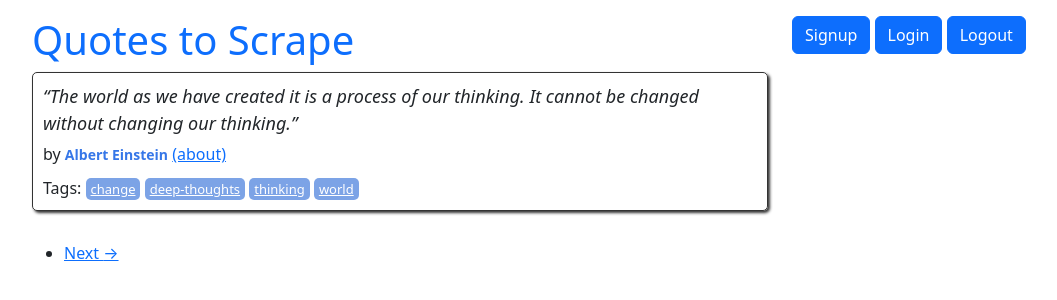
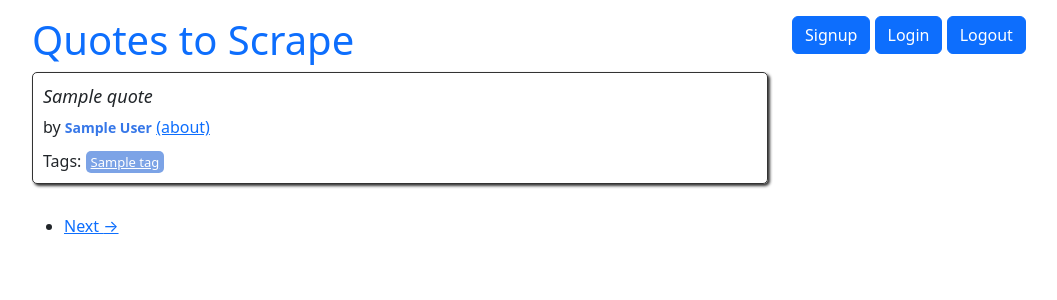
Before and after one commit to Roman-K26/goit_homework_M2T10_V3, a Django app: page / in a window 1280 px wide. Shown: the top 300 px of the page, without its empty margins (50-1107 px from the left). Run offline with Django 5.2, Linux system fonts and the light colour scheme; tables that the repository leaves empty hold one stand-in row (values such as "Sample post"); a database or web service that is not in the repository returns one stand-in record (values such as "Sample title").

Commit message:
Commit 3

```diff
--- a/hw_project/quotes/templates/quotes/index.html
+++ b/hw_project/quotes/templates/quotes/index.html
@@ -5,27 +5,21 @@
 
 <div class="row">
     <div class="col-md-8">
-
+        {% for quote in quotes %}
         <div class="quote" itemscope="" itemtype="http://schema.org/CreativeWork">
-        <span class="text" itemprop="text">“The world as we have created it is a process of our thinking. It cannot be changed without changing our thinking.”</span>
-        <span>by <small class="author" itemprop="author">Albert Einstein</small>
-        <a href="/author/Albert-Einstein">(about)</a>
+            <span class="text" itemprop="text">{{quote.quote}}</span>
+            <span>by <small class="author" itemprop="author">{{quote.author}}</small>
+        <a href="/author/{{quote.author}}">(about)</a>
         </span>
             <div class="tags">
                 Tags:
-            <meta class="keywords" itemprop="keywords" content="change,deep-thoughts,thinking,world">
-
-            <a class="tag" href="/tag/change/page/1/">change</a>
-
-            <a class="tag" href="/tag/deep-thoughts/page/1/">deep-thoughts</a>
-
-            <a class="tag" href="/tag/thinking/page/1/">thinking</a>
-
-            <a class="tag" href="/tag/world/page/1/">world</a>
-
+                {% for tag in quote.tags %}
+                <a class="tag" href="/tag/{{tag}}">{{tag}}</a>
+                {% endfor %}
             </div>
         </div>
 
+        {% endfor %}
         <nav>
             <ul class="pager">
 
--- /dev/null
+++ b/hw_project/quotes/utils.py
@@ -0,0 +1,8 @@
+from pymongo import MongoClient
+
+def get_mongodb():
+    client = MongoClient("mongodb://localhost")
+
+    db = client.hw
+
+    return db
--- a/hw_project/quotes/views.py
+++ b/hw_project/quotes/views.py
@@ -1,5 +1,9 @@
 from django.shortcuts import render
+
+from .utils import get_mongodb
 
 # Create your views here.
 def main(request):
-    return render(request, 'quotes/index.html', context={})
+    db = get_mongodb()
+    quotes = db.quotes.find()
+    return render(request, 'quotes/index.html', context={'quotes': quotes})
--- a/pyproject.toml
+++ b/pyproject.toml
@@ -8,6 +8,7 @@ readme = "README.md"
 [tool.poetry.dependencies]
 python = "^3.11"
 django = "^5.0"
+pymongo = "^4.6.1"
 
 
 [build-system]
```
Also changed, not shown: 1 other file. Lines whose indentation alone changed are shown as unchanged.
